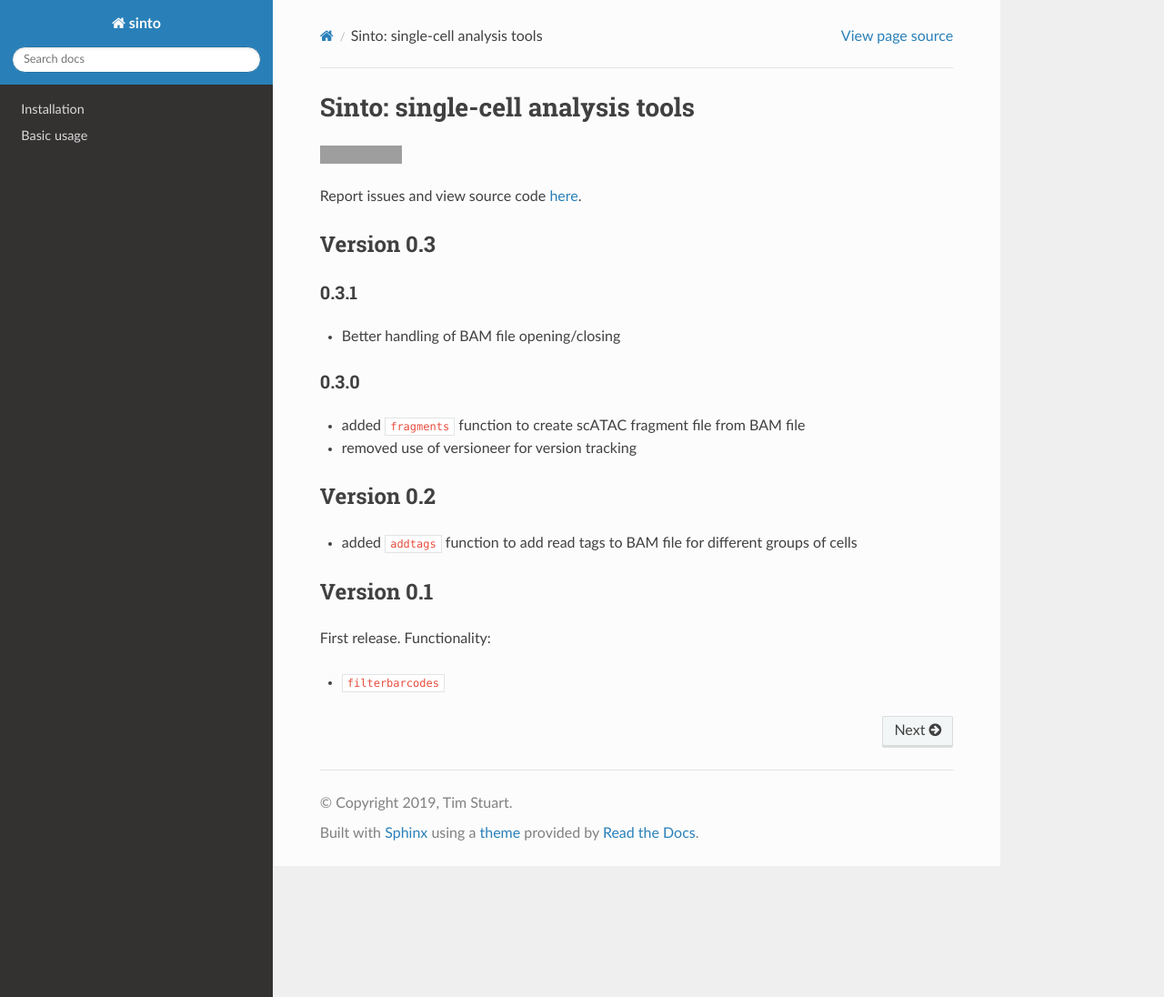
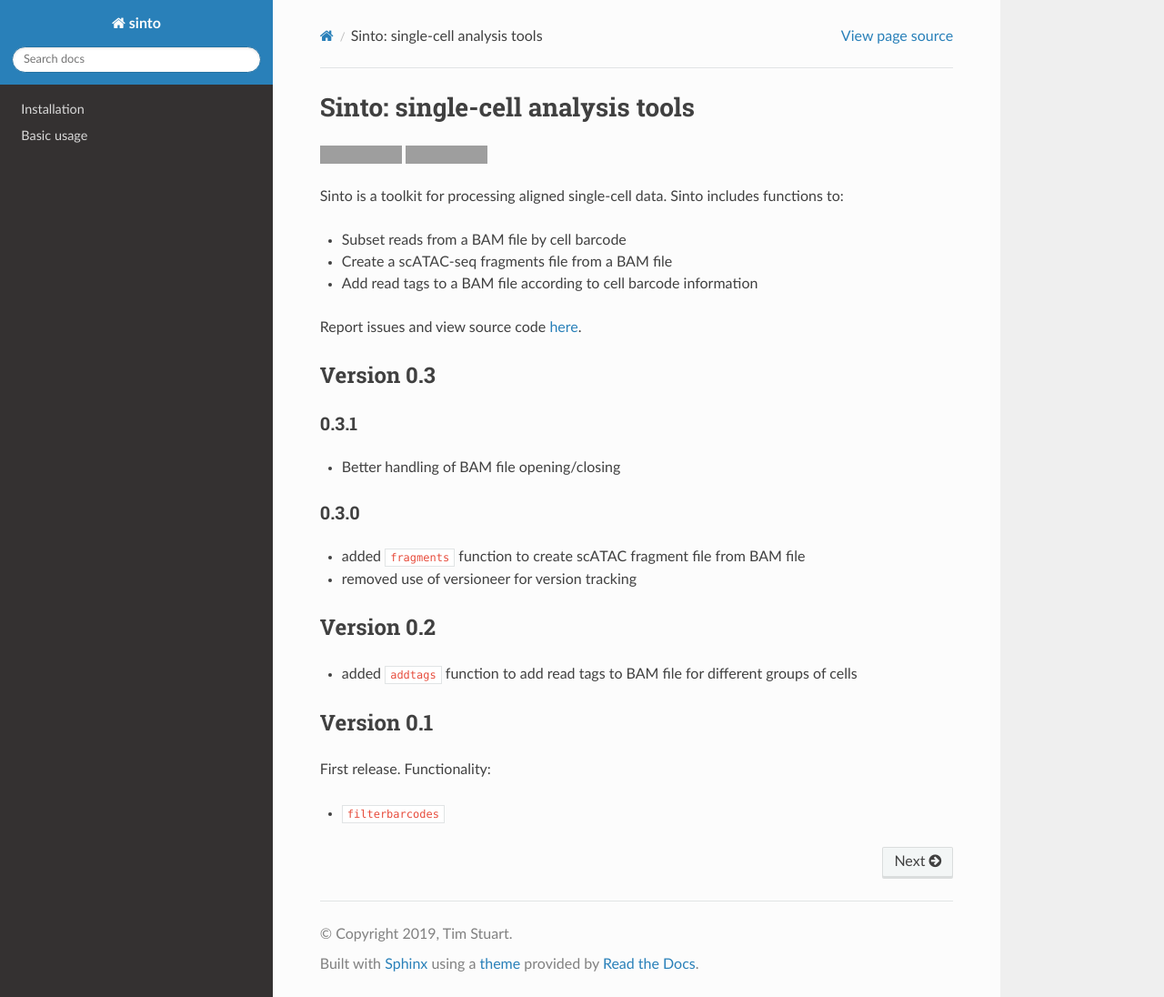
Before and after one commit to timoast/sinto, a Sphinx documentation site: the page built from docs/index.rst, in a window 1280 px wide and 1096 px high. Shown: the whole window at 91% size. Built offline with Sphinx 7.4.7 and the Read the Docs theme 2.0.0, drawn with Linux system fonts in a browser that asks for light colours; grey boxes are pictures that could not be loaded.

Commit message:
Improve docs

```diff
--- a/README.rst
+++ b/README.rst
@@ -7,6 +7,10 @@ Sinto: single-cell analysis tools
 .. image:: https://pepy.tech/badge/sinto
     :target: https://pepy.tech/project/sinto
 
-Tools for single-cell data processing.
+Sinto is a toolkit for processing aligned single-cell data. Sinto includes functions to:
+
+- Subset reads from a BAM file by cell barcode
+- Create a scATAC-seq fragments file from a BAM file
+- Add read tags to a BAM file according to cell barcode information
 
 Read the documentation at https://timoast.github.io/sinto
--- a/docs/index.rst
+++ b/docs/index.rst
@@ -1,5 +1,5 @@
 .. include:: ../README.rst
-   :end-line: 6
+   :end-line: 15
 
 Report issues and view source code `here <https://github.com/timoast/sinto>`__.
 
```
